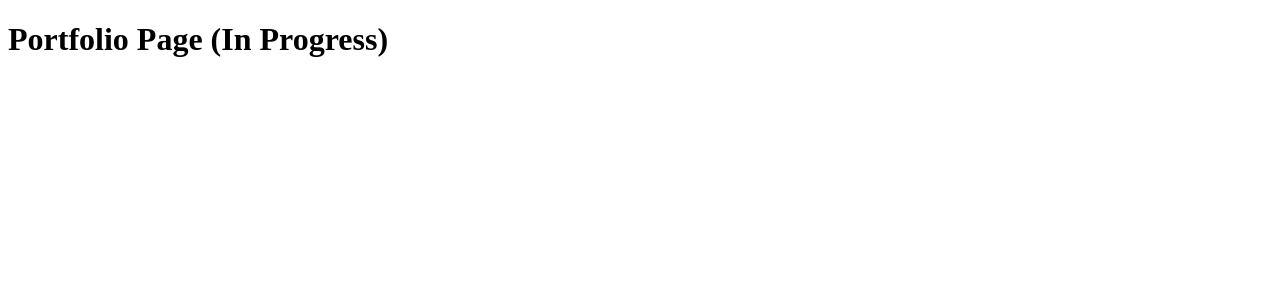
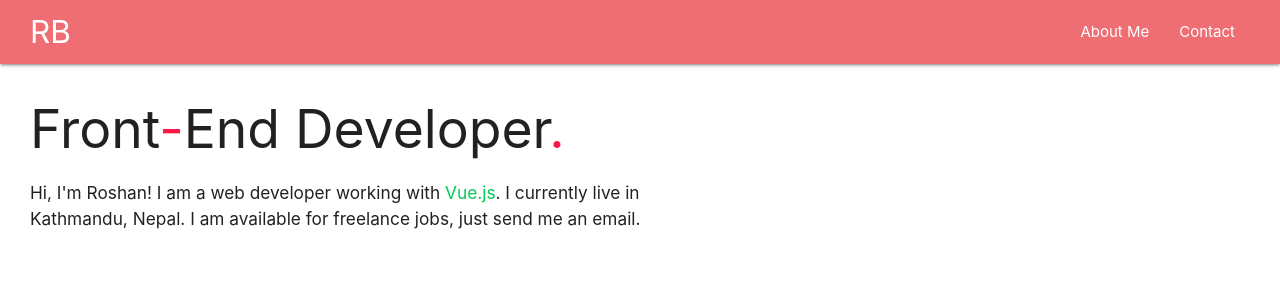
Before and after one commit to HelloRoshan/HelloRoshan.github.io, a Nuxt app: page / in a window 1280 px wide. Shown: the top 300 px of the page. Built offline with nearby package versions, Linux system fonts and the light colour scheme.

Commit message:
added materialize and nuxt config

```diff
--- /dev/null
+++ b/components/NavBar.vue
@@ -0,0 +1,17 @@
+<template>
+  <nav>
+    <div class="nav-wrapper" style="padding:0 2rem;">
+      <a href="#" class="brand-logo">RB</a>
+      <ul class="right hide-on-med-and-down">
+        <!-- TODO: Use Nuxt Link -->
+        <li><a href="#">About Me</a></li>
+        <li><a href="#">Contact</a></li>
+      </ul>
+    </div>
+  </nav>
+</template>
+<script>
+export default {
+  name: 'NavBar',
+};
+</script>
--- /dev/null
+++ b/nuxt.config.js
@@ -0,0 +1,5 @@
+export default {
+	css: [
+	'~node_modules/materialize-css/dist/css/materialize.min.css',
+	]
+}
--- a/package.json
+++ b/package.json
@@ -6,6 +6,7 @@
 		"deploy": "push-dir --dir=dist --branch=master --cleanup"
 	},
 	"dependencies": {
+		"materialize-css": "^1.0.0-rc.2",
 		"nuxt": "^2.11.0"
 	},
 	"devDependencies": {
--- a/pages/index.vue
+++ b/pages/index.vue
@@ -1,3 +1,24 @@
 <template>
-  <h1>Portfolio Page (In Progress)</h1>
+  <div>
+    <NavBar />
+    <section style="padding: 0 2rem;">
+      <div style="max-width:700px;">
+        <h2>
+          Front<span class="red-text text-accent-3">-</span>End Developer<span class="red-text text-accent-3">.</span>
+        </h2>
+        <h6 style="line-height:1.5;">
+          Hi, I'm Roshan! I am a web developer working with <span class="green-text text-accent-4">Vue.js</span>. I currently live in Kathmandu, Nepal. I am available for freelance jobs, just send me an email.
+        </h6>
+      </div>
+    </section>
+  </div>
 </template>
+<script>
+import NavBar from '~/components/NavBar.vue';
+
+export default {
+  components: {
+    NavBar,
+  },
+};
+</script>
```
Also changed, not shown: assets/roshan-budhathoki.jpg (added), 1 other file (tests, documents, lock files or other folders).
